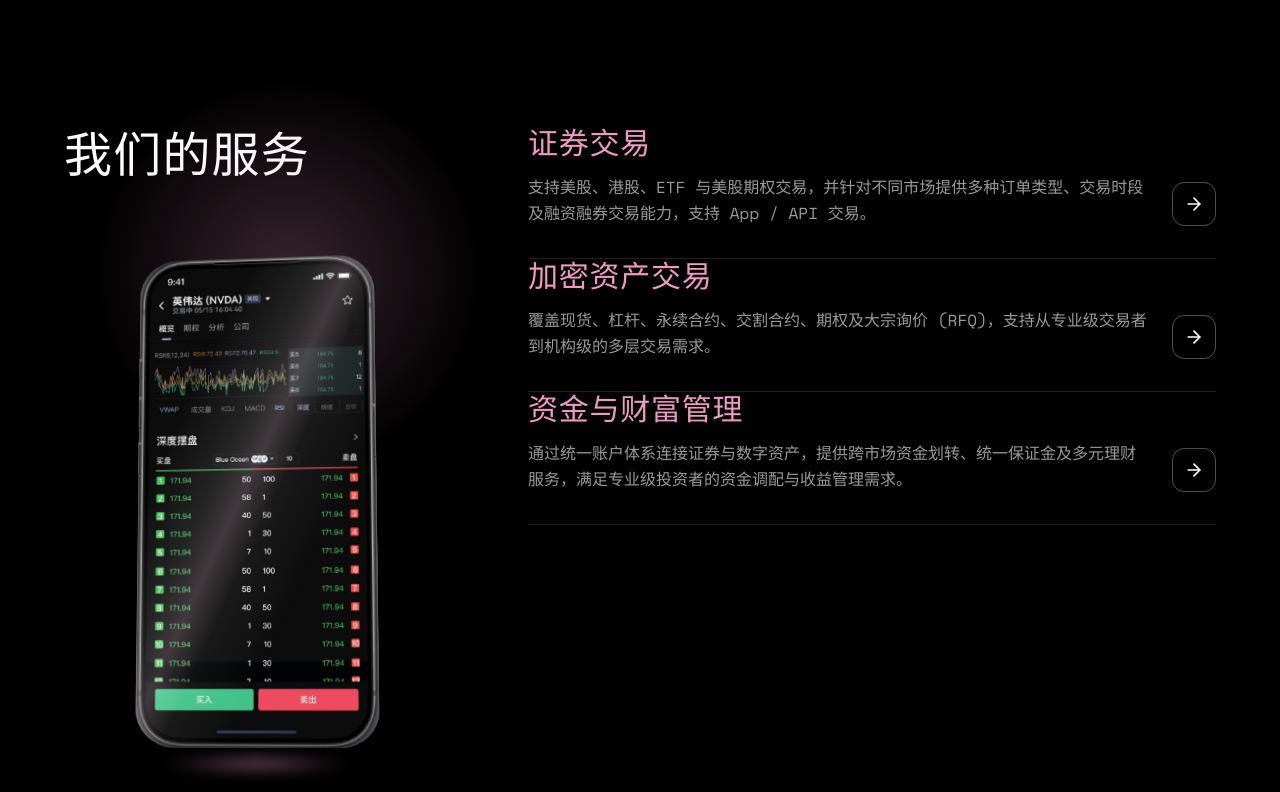
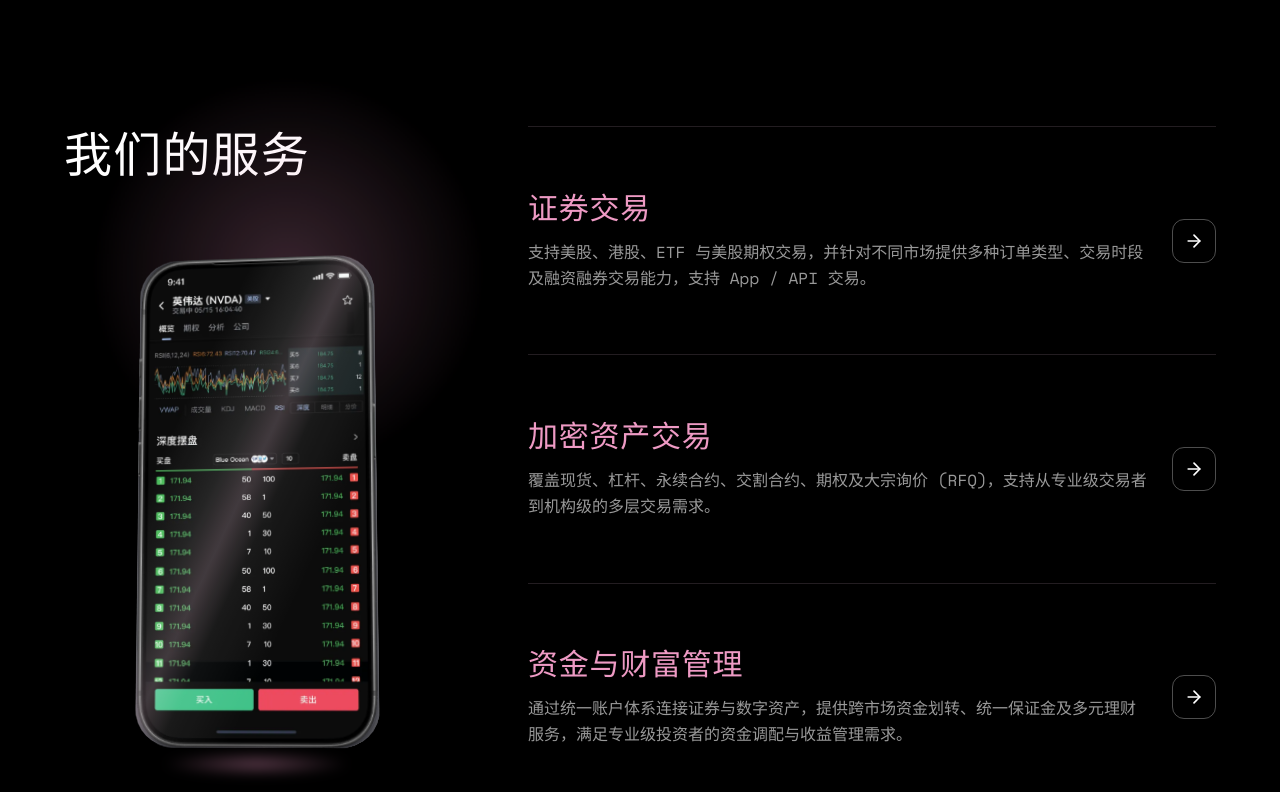
Before and after one commit to JONJUNWEI8888/oxxx, a Next.js app: page /about in a window 1280 px wide. Shown: the part 2120-2912 px from the top of the page. Built offline with nearby package versions, Linux system fonts and the light colour scheme; a web font is replaced by a local one.

Commit message:
feat: enhance service item layout and styling in about section

```diff
--- a/components/about/about-sections.tsx
+++ b/components/about/about-sections.tsx
@@ -275,12 +275,17 @@ export function Services() {
             hint={t('拖动旋转手机', 'Drag to rotate')}
           />
         </motion.div>
-        <ul className="flex flex-1 flex-col">
+        <ul className="flex flex-1 flex-col lg:border-t lg:border-line">
           {SERVICES.map((s, i) => (
-            <motion.li key={s.title.en} {...reveal} transition={{ ...reveal.transition, delay: i * 0.1 }}>
+            <motion.li
+              key={s.title.en}
+              {...reveal}
+              transition={{ ...reveal.transition, delay: i * 0.1 }}
+              className="group/item lg:flex lg:flex-1"
+            >
               <Link
                 href={s.href}
-                className="group flex items-end gap-6 border-b border-line py-8 first:pt-0 focus-visible:outline-none"
+                className="group flex items-end gap-6 border-b border-line py-8 focus-visible:outline-none group-first/item:pt-0 lg:flex-1 lg:items-center lg:group-first/item:pt-8"
               >
                 <div className="flex flex-1 flex-col gap-3">
                   <h3 className="font-display text-2xl tracking-wide text-gold md:text-3xl">{t(s.title.zh, s.title.en)}</h3>
```
